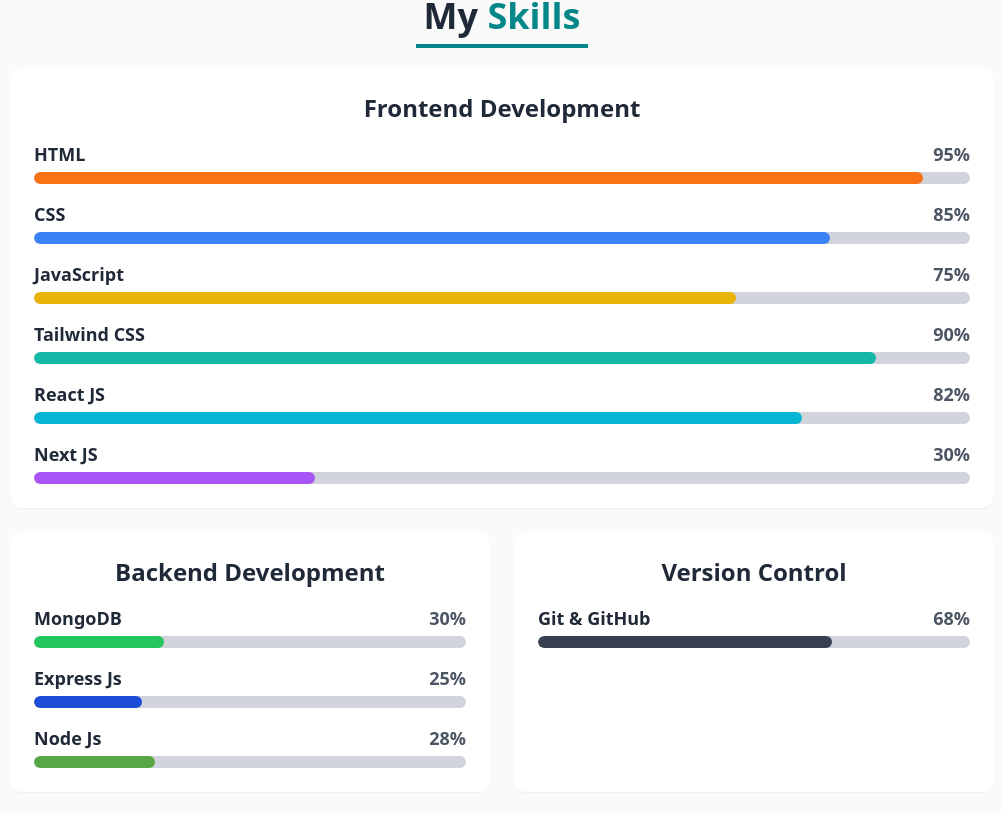
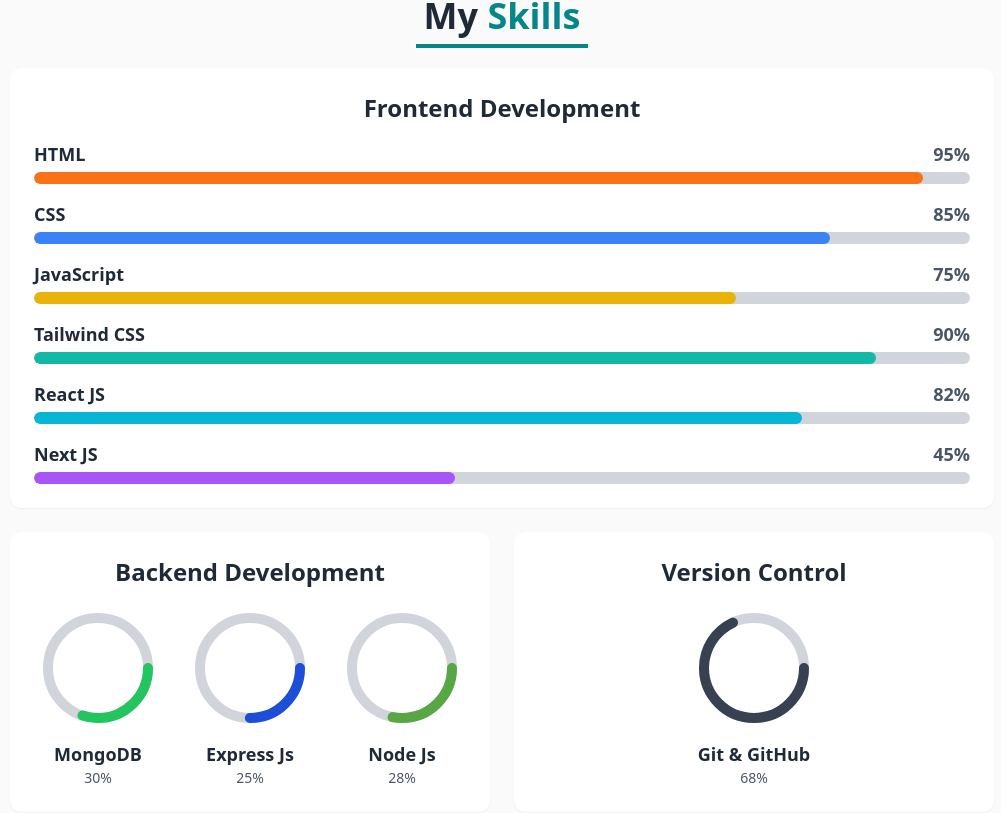
Before and after one commit to abdur-rhaman-babu/my-portfolio, a React (Vite) app: page / in a window 1280 px wide. Shown: the part 1487-2300 px from the top of the page, without its empty margins (138-1139 px from the left). Built offline with nearby package versions, Linux system fonts and the light colour scheme.

Commit message:
adding new fetures like active link download system

```diff
--- a/src/Shared/Navbar/Navbar.jsx
+++ b/src/Shared/Navbar/Navbar.jsx
@@ -18,18 +18,33 @@
         element.getBoundingClientRect().top + window.scrollY;
       const offsetPosition = elementPosition + offset;
 
-      setActiveSection(id);
-
       window.scrollTo({
         top: offsetPosition,
         behavior: "smooth",
       });
 
-      setTimeout(() => {
-        setActiveSection(id);
-      }, 600);
+      setActiveSection(id);
     }
   };
+
+  useEffect(() => {
+    const handleScroll = () => {
+      const sections = document.querySelectorAll("section[id]");
+      let currentSection = "home";
+
+      sections.forEach((section) => {
+        const sectionTop = section.offsetTop - 120;
+        if (window.scrollY >= sectionTop) {
+          currentSection = section.id;
+        }
+      });
+
+      setActiveSection(currentSection);
+    };
+
+    window.addEventListener("scroll", handleScroll);
+    return () => window.removeEventListener("scroll", handleScroll);
+  }, []);
 
   const navLinks = [
     { name: "Home", id: "home" },
@@ -40,7 +55,7 @@
   ];
 
   return (
-    <nav className="bg-[#058789] shadow-md fixed top-0 left-0 right-0 z-50 p-4 lg:px-10">
+    <nav className="bg-[#058789]/80 backdrop-blur-md shadow-md fixed top-0 left-0 right-0 z-50 p-4 lg:px-10">
       <div className="container mx-auto flex justify-between items-center">
         <Link to="/" className="text-2xl font-bold text-white">
           AR <span className="text-gray-200">BABU</span>
@@ -51,7 +66,11 @@
           {navLinks.map((link) => (
             <li
               onClick={() => scrollToSection(link.id)}
-              className="relative text-white font-semibold cursor-pointer hover:text-gray-200 transition"
+              className={`relative font-semibold cursor-pointer transition ${
+                activeSection === link.id
+                  ? "text-white border-b-2 border-white"
+                  : "text-white hover:text-gray-200"
+              }`}
               key={link.name}
             >
               {link.name}
@@ -60,9 +79,8 @@
         </ul>
 
         <a
-          href="https://drive.google.com/file/d/1t03OG_nBW4ZOo1YyFh33ppT6CUeOV6qv/view?usp=sharing"
-          download
-          target="_blank"
+          href="/Front_End_Developer.pdf"
+          download='Front_End_Developer.pdf'
           className="hidden lg:block bg-white text-[#058789] px-4 py-2 rounded-md font-semibold hover:bg-gray-200"
         >
           View Resume
@@ -83,7 +101,11 @@
                   scrollToSection(link.id);
                   setIsOpen(false);
                 }}
-                className="relative text-white font-semibold cursor-pointer p-2 hover:bg-black rounded-sm transition"
+                className={`relative font-semibold cursor-pointer p-2 rounded-sm transition ${
+                  activeSection === link.id
+                    ? "bg-black text-white"
+                    : "text-white hover:bg-black"
+                }`}
                 key={link.name}
               >
                 {link.name}
--- a/src/pages/About/About.jsx
+++ b/src/pages/About/About.jsx
@@ -69,9 +69,8 @@
             <button>
               {" "}
               <a
-                href="https://drive.google.com/file/d/1t03OG_nBW4ZOo1YyFh33ppT6CUeOV6qv/view?usp=sharing"
-                download
-                target="_blank"
+                href="/Front_End_Developer.pdf"
+                download="Front_End_Developer.pdf"
                 className="text-white bg-gradient-to-r from-[#058789] to-[#05696B] hover:from-[#05696B] hover:to-[#058789] px-4 py-2 rounded-md font-semibold"
               >
                 View Resume
@@ -92,7 +91,6 @@
         </div>
       </div>
     </section>
-
   );
 };
 
--- a/src/pages/Banner/Banner.jsx
+++ b/src/pages/Banner/Banner.jsx
@@ -4,13 +4,16 @@
 import { TypeAnimation } from "react-type-animation";
 const Banner = () => {
   return (
-    <section id="home" className="md:flex items-center mb-12 pt-20 gap-5 justify-between flex flex-col-reverse md:flex-row">
+    <section
+      id="home"
+      className="md:flex items-center mb-12 pt-20 gap-5 justify-between flex flex-col-reverse md:flex-row"
+    >
       <div data-aos="fade-right" className="flex flex-col gap-2 max-w-2xl">
         <h2 className="font-bold text-3xl">Hello 👋 It's Me</h2>
         <h1 className="font-bold text-4xl">Abdur Rhaman Babu</h1>
 
         <h2 className="font-bold text-3xl">
-          I'm a {' '}
+          I'm a{" "}
           <TypeAnimation
             sequence={[
               "Frontend Developer",
@@ -59,9 +62,8 @@
           <button>
             {" "}
             <a
-              href="https://drive.google.com/file/d/1t03OG_nBW4ZOo1YyFh33ppT6CUeOV6qv/view?usp=sharing"
-              download
-              target="_blank"
+              href="/Front_End_Developer.pdf"
+              download="Front_End_Developer.pdf"
               className="text-white bg-gradient-to-r from-[#058789] to-[#05696B] hover:from-[#05696B] hover:to-[#058789] px-4 py-2 rounded-md font-semibold"
             >
               View Resume
--- a/src/pages/Skills/Skills.jsx
+++ b/src/pages/Skills/Skills.jsx
@@ -1,3 +1,5 @@
+import { useEffect, useState } from "react";
+
 const Skills = () => {
   const frontendSkills = [
     { name: "HTML", level: 95, color: "bg-orange-500" },
@@ -5,24 +7,71 @@
     { name: "JavaScript", level: 75, color: "bg-yellow-500" },
     { name: "Tailwind CSS", level: 90, color: "bg-teal-500" },
     { name: "React JS", level: 82, color: "bg-cyan-500" },
-    { name: "Next JS", level: 30, color: "bg-purple-500" },
+    { name: "Next JS", level: 45, color: "bg-purple-500" },
   ];
 
   const backendSkills = [
-    { name: "MongoDB", level: 30, color: "bg-green-500" },
-    { name: "Express Js", level: 25, color: "bg-blue-700" },
-    { name: "Node Js", level: 28, color: "bg-[#57a745]" },
+    { name: "MongoDB", level: 30, color: "text-green-500" },
+    { name: "Express Js", level: 25, color: "text-blue-700" },
+    { name: "Node Js", level: 28, color: "text-[#57a745]" },
   ];
 
   const versionControlSkills = [
-    { name: "Git & GitHub", level: 68, color: "bg-gray-700" },
+    { name: "Git & GitHub", level: 68, color: "text-gray-700" },
   ];
 
-  const SkillSection = ({ title, skills }) => (
-    <div className="flex-1 p-6 rounded-xl shadow-sm bg-white">
-      <h3 className="text-2xl font-bold text-gray-800 mb-4 text-center">
-        {title}
-      </h3>
+  // Circular Progress Component
+  const CircularProgress = ({ skill }) => {
+    const radius = 50; // Increased size
+    const strokeWidth = 10; // Thicker stroke for better visibility
+    const circumference = 2 * Math.PI * radius;
+    const progress = (skill.level / 100) * circumference;
+
+    return (
+      <div className="flex flex-col items-center">
+        <svg className="w-32 h-32 transform rotate-360"> {/* Rotated for left-to-right animation */}
+          <circle
+            cx="50%"
+            cy="50%"
+            r={radius}
+            strokeWidth={strokeWidth}
+            className="text-gray-300 stroke-current"
+            fill="transparent"
+          />
+          <circle
+            cx="50%"
+            cy="50%"
+            r={radius}
+            strokeWidth={strokeWidth}
+            strokeLinecap="round"
+            strokeDasharray={circumference}
+            strokeDashoffset={circumference} // Start hidden
+            className={`${skill.color} stroke-current transition-all duration-1000`}
+            fill="transparent"
+            style={{
+              strokeDashoffset: circumference - progress, // Animates the fill
+              transition: "stroke-dashoffset 1.5s ease-out",
+            }}
+          />
+        </svg>
+        <span className="mt-2 font-semibold text-lg">{skill.name}</span>
+        <span className="text-sm text-gray-600">{skill.level}%</span>
+      </div>
+    );
+  };
+
+
+  // Skill Section Component
+  const SkillSection = ({ title, skills, isCircular }) => (
+    <div className="flex-1 p-6 rounded-xl shadow-sm bg-white text-center">
+      <h3 className="text-2xl font-bold text-gray-800 mb-4">{title}</h3>
+      {isCircular ? (
+        <div className="flex justify-center gap-6 flex-wrap">
+          {skills.map((skill, index) => (
+            <CircularProgress key={index} skill={skill} />
+          ))}
+        </div>
+      ) : (
         <div className="space-y-4">
           {skills.map((skill, index) => (
             <div key={index}>
@@ -43,14 +92,12 @@
             </div>
           ))}
         </div>
+      )}
     </div>
   );
 
   return (
-    <section
-      id="skills"
-      className="max-w-5xl mx-auto md:p-5 rounded-xl mb-12"
-    >
+    <section id="skills" className="max-w-5xl mx-auto md:p-5 rounded-xl mb-12">
       <div data-aos="fade-down" className="text-center">
         <h1 className="font-bold text-4xl border-[#058789] border-t-4 border-b-4 p-2 my-5 inline-block">
           My <span className="text-[#058789]">Skills</span>
@@ -61,8 +108,8 @@
       </div>
 
       <div data-aos="fade-up" className="flex flex-col md:flex-row gap-6">
-        <SkillSection title="Backend Development" skills={backendSkills} />
-        <SkillSection title="Version Control" skills={versionControlSkills} />
+        <SkillSection title="Backend Development" skills={backendSkills} isCircular />
+        <SkillSection title="Version Control" skills={versionControlSkills} isCircular />
       </div>
     </section>
   );
```
Also changed, not shown: 1 other file (tests, documents, lock files or other folders). Lines whose indentation alone changed are shown as unchanged.
